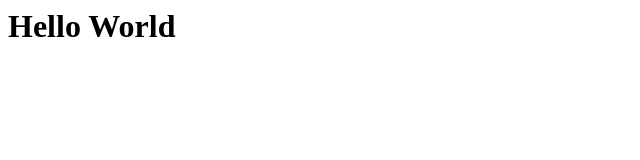
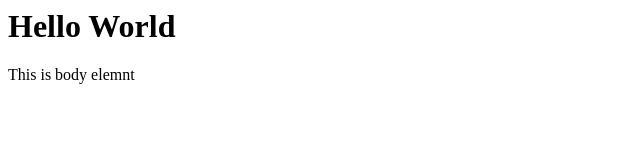
Before and after one commit to gxiaolu/git_demo_repo, a plain HTML site: page index.html in a window 1280 px wide. Shown: the whole page, without its empty margins (0-640 px from the left). Drawn offline with Linux system fonts and the light colour scheme.

Commit message:
second commit

```diff
--- a/index.html
+++ b/index.html
@@ -1,3 +1,4 @@
 <html>
 	<h1>Hello World</h1>
+	<body>This is body elemnt</body>
 </html>
```
